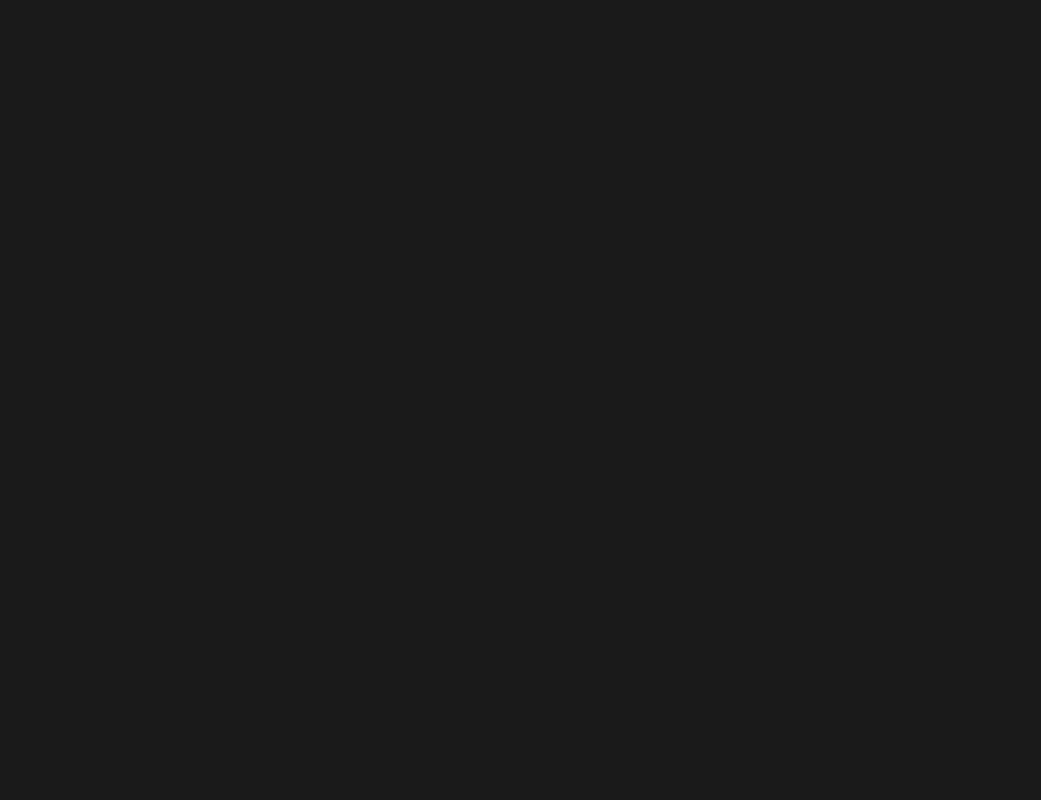
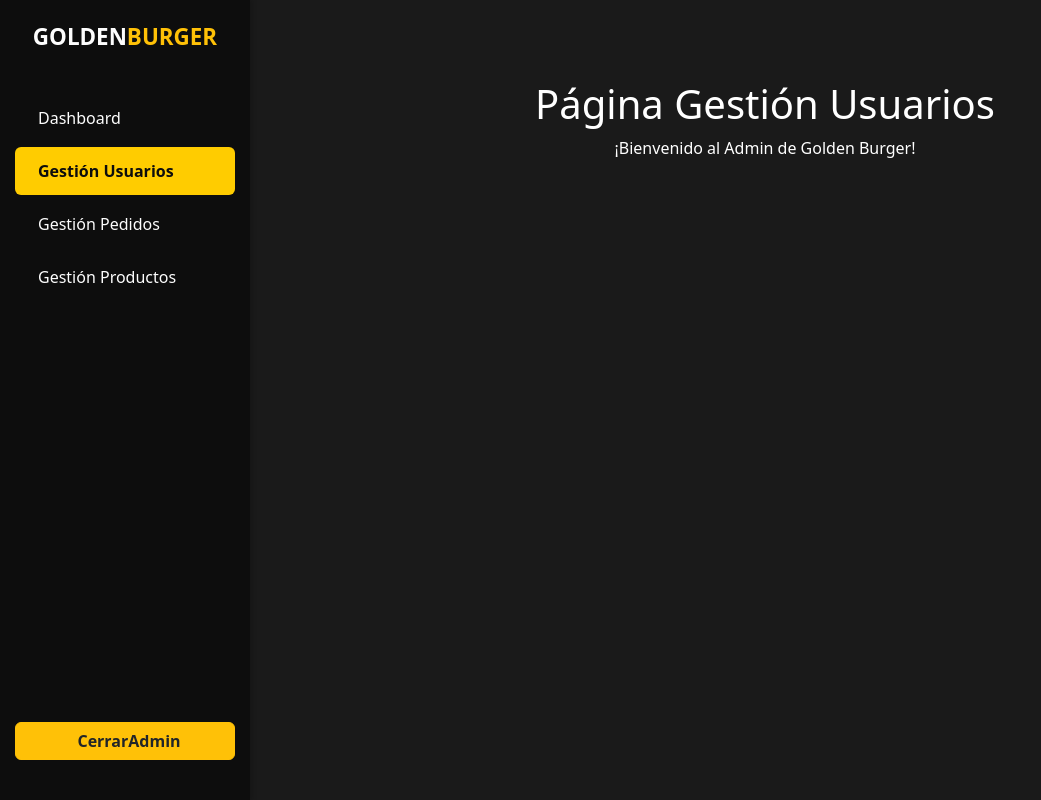
Before and after one commit to Fblink88/appBurguer-React, a React (Vite) app: page /admin/gestion-usuarios in a window 1280 px wide. Before the commit this address had no page. Shown: the whole page, without its empty margins (0-1041 px from the left). Built offline with nearby package versions, Linux system fonts and the light colour scheme.

Commit message:
Creada la base para las paginas Admin

```diff
--- a/src/App.jsx
+++ b/src/App.jsx
@@ -3,6 +3,10 @@ import InicioPag from './pages/client/InicioPag';
 import CatalogoPag from './pages/client/CatalogoPag';
 import NosotrosPag from './pages/client/NosotrosPag';
 import ContactoPag from './pages/client/ContactoPag';
+import Dashboard from './pages/admin/Dashboard';
+import GestionPedidos from './pages/admin/GestionPedidos';
+import GestionProductos from './pages/admin/GestionProductos';
+import GestionUsuarios from './pages/admin/GestionUsuarios';
 
 
 //import viteLogo from '/vite.svg'
@@ -22,6 +26,10 @@ function App() {
         <Route path="/catalogo" element={<CatalogoPag />} />
         <Route path="/nosotros" element={<NosotrosPag />} />
         <Route path="/contacto" element={<ContactoPag />} />
+        <Route path="/admin/dashboard" element={<Dashboard />} />
+        <Route path="/admin/gestion-pedidos" element={<GestionPedidos />} />
+        <Route path="/admin/gestion-productos" element={<GestionProductos />} />
+        <Route path="/admin/gestion-usuarios" element={<GestionUsuarios />} />
 
 
       </Routes>
--- a/src/components/HeaderComp.jsx
+++ b/src/components/HeaderComp.jsx
@@ -43,9 +43,9 @@ export default function HeaderComp() {
         <Navbar.Toggle aria-controls="basic-navbar-nav" />
         <Navbar.Collapse id="basic-navbar-nav">
 
-          {/* <Nav> reemplaza al <ul>. 'mx-auto' lo centra. */}
+
           <Nav className="mx-auto">
-            {/* <Nav.Link> reemplaza al <li> y <a>. Lo convertimos en NavLink para el estilo 'active'. */}
+
             <Nav.Link as={NavLink} to="/inicio" className="fw-bold">INICIO</Nav.Link>
             <Nav.Link as={NavLink} to="/catalogo" className="fw-bold">CATÁLOGO</Nav.Link>
             <Nav.Link as={NavLink} to="/nosotros" className="fw-bold">NOSOTROS</Nav.Link>
--- /dev/null
+++ b/src/components/Sidebar.jsx
@@ -0,0 +1,60 @@
+import React from 'react';
+import { NavLink, Link } from 'react-router-dom';
+import '../styles/estilosAdmin.css';
+import Nav from 'react-bootstrap/Nav';
+
+export default function Sidebar({ adminName, onLogoutAdmin }) {
+  return (
+    <aside className="sidebar-admin">
+      <div className="sidebar-header">
+        <Link to="/admin/dashboard" className="sidebar-logo">
+          {/* CAMBIO 1: Separamos GOLDEN y BURGER para controlarlos */}
+          <strong>
+            <span>GOLDEN</span>
+            <span className="text-warning">BURGER</span>
+          </strong>
+        </Link>
+        {adminName && <p className="sidebar-greeting">Bienvenido, {adminName}</p>}
+      </div>
+            <Nav className="sidebar-nav flex-column" variant="pills" defaultActiveKey="/admin/dashboard">
+
+        {/* CAMBIO: Cada Nav.Link ahora tiene dos spans para el texto */}
+        <Nav.Link as={NavLink} to="/admin/dashboard">
+          <i className="bi bi-speedometer2 me-2"></i>
+          <span className="nav-link-text-full">Dashboard</span>
+          <span className="nav-link-text-short">Dashboard</span>
+        </Nav.Link>
+
+        <Nav.Link as={NavLink} to="/admin/gestion-usuarios">
+          <i className="bi bi-people me-2"></i>
+          <span className="nav-link-text-full">Gestión Usuarios</span>
+          <span className="nav-link-text-short">Usuarios</span>
+        </Nav.Link>
+
+        <Nav.Link as={NavLink} to="/admin/gestion-pedidos">
+          <i className="bi bi-receipt me-2"></i>
+          <span className="nav-link-text-full">Gestión Pedidos</span>
+          <span className="nav-link-text-short">Pedidos</span>
+        </Nav.Link>
+
+        <Nav.Link as={NavLink} to="/admin/gestion-productos">
+          <i className="bi bi-box-seam me-2"></i>
+          <span className="nav-link-text-full">Gestión Productos</span>
+          <span className="nav-link-text-short">Productos</span>
+        </Nav.Link>
+
+      </Nav>
+
+      <div className="sidebar-footer">
+        <button className="btn btn-warning text-dark fw-semibold w-100" onClick={onLogoutAdmin}>
+          <i className="bi bi-box-arrow-left me-2"></i>
+          {/* CAMBIO 2: Separamos Cerrar y Admin */}
+          <span className="btn-text-stacked">
+            <span>Cerrar</span>
+            <span>Admin</span>
+          </span>
+        </button>
+      </div>
+    </aside>
+  );
+}
--- a/src/main.jsx
+++ b/src/main.jsx
@@ -8,6 +8,7 @@ import App from './App.jsx';
 import 'bootstrap/dist/css/bootstrap.min.css';
 import './index.css';
 
+
 createRoot(document.getElementById('root')).render(
   <StrictMode>
     <BrowserRouter>
--- a/src/pages/admin/dashboard.jsx
+++ b/src/pages/admin/dashboard.jsx
@@ -0,0 +1,25 @@
+import React from 'react';
+import Sidebar from '../../components/Sidebar';
+
+
+function Dashboard() {
+  const handleAdminLogout = () => {
+    console.log("Cerrando sesión del administrador...");
+  };
+
+  return (
+
+    <div className="admin-layout">
+      <Sidebar onLogoutAdmin={handleAdminLogout} />
+
+      <main className="admin-content">
+        <div className="container py-5 text-center">
+          <h1>Página Dashboard</h1>
+          <p>¡Bienvenido al Admin de Golden Burger!</p>
+        </div>
+      </main>
+    </div>
+  );
+}
+
+export default Dashboard;
--- a/src/pages/admin/gestionPedidos.jsx
+++ b/src/pages/admin/gestionPedidos.jsx
@@ -0,0 +1,25 @@
+import React from 'react';
+import Sidebar from '../../components/Sidebar';
+
+
+function GestionPedidos() {
+  const handleAdminLogout = () => {
+    console.log("Cerrando sesión del administrador...");
+  };
+
+  return (
+
+    <div className="admin-layout">
+      <Sidebar onLogoutAdmin={handleAdminLogout} />
+
+      <main className="admin-content">
+        <div className="container py-5 text-center">
+          <h1>Página Gestión Pedidos</h1>
+          <p>¡Bienvenido al Admin de Golden Burger!</p>
+        </div>
+      </main>
+    </div>
+  );
+}
+
+export default GestionPedidos;
--- a/src/pages/admin/gestionProductos.jsx
+++ b/src/pages/admin/gestionProductos.jsx
@@ -0,0 +1,25 @@
+import React from 'react';
+import Sidebar from '../../components/Sidebar';
+
+
+function GestionProductos() {
+  const handleAdminLogout = () => {
+    console.log("Cerrando sesión del administrador...");
+  };
+
+  return (
+
+    <div className="admin-layout">
+      <Sidebar onLogoutAdmin={handleAdminLogout} />
+
+      <main className="admin-content">
+        <div className="container py-5 text-center">
+          <h1>Página Gestión  Productos</h1>
+          <p>¡Bienvenido al Admin de Golden Burger!</p>
+        </div>
+      </main>
+    </div>
+  );
+}
+
+export default GestionProductos;
--- a/src/pages/admin/gestionUsuarios.jsx
+++ b/src/pages/admin/gestionUsuarios.jsx
@@ -0,0 +1,25 @@
+import React from 'react';
+import Sidebar from '../../components/Sidebar';
+
+
+function GestionUsuarios() {
+  const handleAdminLogout = () => {
+    console.log("Cerrando sesión del administrador...");
+  };
+
+  return (
+
+    <div className="admin-layout">
+      <Sidebar onLogoutAdmin={handleAdminLogout} />
+
+      <main className="admin-content">
+        <div className="container py-5 text-center">
+          <h1>Página Gestión  Usuarios</h1>
+          <p>¡Bienvenido al Admin de Golden Burger!</p>
+        </div>
+      </main>
+    </div>
+  );
+}
+
+export default GestionUsuarios;
--- a/src/styles/estilosAdmin.css
+++ b/src/styles/estilosAdmin.css
@@ -1,203 +1,135 @@
-body {
-  margin: 0;
-  font-family: Arial, sans-serif;
-  background: #f4f4f4;
+/* --- ESTILOS DEL LAYOUT PRINCIPAL DEL ADMIN --- */
+.admin-layout {
   display: flex;
+  align-items: flex-start;
 }
 
-/* Sidebar */
-.sidebar {
-  width: 220px;
-  height: 100vh;
-  background: #2c3e50;
-  color: white;
-  padding-top: 30px;
-  position: fixed;
-  left: 0;
-  top: 0;
+.admin-content {
+  flex-grow: 1;
+  padding: 2rem;
+  background-color: #1a1a1a;
+}
+
+/* --- ESTILOS PARA LA BARRA LATERAL (SIDEBAR) --- */
+.sidebar-admin {
+  width: 250px;
+  background-color: #0d0d0d;
+  color: #fdfdfd;
+  padding-top: 20px;
+  padding-bottom: 20px;
   display: flex;
   flex-direction: column;
-}
-.sidebar h2 {
-  text-align: center;
-  margin-bottom: 30px;
-}
-.sidebar ul {
-  list-style: none;
-  padding: 0;
-  flex-grow: 1;
-}
-.sidebar ul li {
-  padding: 15px;
-  cursor: pointer;
-  transition: background 0.3s;
-}
-.sidebar ul li:hover {
-  background: #34495e;
-}
-.sidebar ul li a {
-  color: white;
-  text-decoration: none;
-  display: block;
+  box-shadow: 2px 0 5px rgba(0, 0, 0, 0.2);
+  position: sticky;
+  top: 0;
+  height: 100vh;
+  flex-shrink: 0;
+  transition: width 0.3s ease-in-out; /* Transición suave para el cambio de ancho */
 }
 
-.sidebar .logout {
-  padding: 20px;
+/* --- Encabezado del Sidebar --- */
+.sidebar-header {
+  padding: 0 20px 30px;
+  text-align: center;
 }
-.sidebar .logout a {
+
+.sidebar-logo {
+  color: #fdfdfd;
+  text-decoration: none;
+  font-size: 1.4rem;
   display: block;
-  background: #f39c12;
-  color: white;
-  text-align: center;
-  padding: 10px;
-  border-radius: 8px;
-  text-decoration: none;
+  margin-bottom: 10px;
+}
+
+/* --- ESTILOS PARA LOS ENLACES DE NAVEGACIÓN --- */
+
+.sidebar-admin .nav-link-text-short {
+  display: none;
+}
+
+.sidebar-admin .sidebar-nav {
+  padding-left: 15px;
+  padding-right: 15px;
+}
+
+.sidebar-admin .sidebar-nav .nav-link {
+  color: #fdfdfd !important;
+  font-weight: 500;
+  transition: background-color 0.2s, color 0.2s;
+  margin-bottom: 5px;
+  display: flex;
+  align-items: center;
+  padding: 12px 15px;
+}
+
+.sidebar-admin .sidebar-nav .nav-link:hover {
+  background-color: rgba(255, 204, 0, 0.1);
+  color: #ffcc00 !important;
+}
+
+.sidebar-admin .sidebar-nav.nav-pills .nav-link.active {
+  background-color: #ffcc00 !important;
+  color: #0d0d0d !important;
   font-weight: bold;
 }
 
-/* Contenido */
-.content {
-  margin-left: 220px;
-  padding: 20px;
-  width: calc(100% - 220px);
+.sidebar-admin .sidebar-nav.nav-pills .nav-link.active i {
+  color: #0d0d0d !important;
 }
 
-.cards {
-  display: grid;
-  grid-template-columns: repeat(auto-fit, minmax(180px, 1fr));
-  gap: 15px;
-  margin-bottom: 30px;
-}
-.card {
-  background: white;
-  padding: 15px;
-  border-radius: 12px;
-  box-shadow: 0 2px 6px rgba(0,0,0,0.1);
-  text-align: center;
-  font-size: 0.9rem;
+/* --- Pie de página del Sidebar --- */
+.sidebar-footer {
+  padding: 20px 15px;
+  margin-top: auto;
 }
 
-/* Contenedor de gráficos */
-.charts {
-  display: grid;
-  grid-template-columns: repeat(auto-fit, minmax(280px, 1fr));
-  gap: 20px;
+/* --- ESTILOS RESPONSIVOS (MEDIA QUERY) --- */
+@media (max-width: 992px) {
+  .sidebar-admin {
+    width: 150px;
+    text-align: center;
+  }
+
+  .sidebar-logo strong span {
+    display: block;
+    line-height: 1.1;
+  }
+
+  /* AHORA, EN LUGAR DE OCULTAR TODO EL TEXTO: */
+  /* Ocultamos el texto largo */
+  .sidebar-admin .nav-link-text-full {
+    display: none;
+  }
+
+  /* Y mostramos el texto corto */
+  .sidebar-admin .nav-link-text-short {
+    display: inline; /* o block, según prefieras el alineamiento */
+  }
+
+  .sidebar-admin .sidebar-nav .nav-link {
+    justify-content: center; /* Centramos el contenido (ícono + texto corto) */
+  }
+
+  .sidebar-admin .sidebar-nav .nav-link i {
+    margin-right: 8px !important; /* Damos un pequeño espacio entre el ícono y el texto corto */
+  }
+
+  /* ... (el resto de los estilos para el footer y el botón se quedan igual) ... */
+  .sidebar-footer {
+    padding-left: 15px;
+    padding-right: 15px;
+  }
+  .sidebar-footer .btn {
+    width: 100%;
+    padding: 8px 5px;
+    min-height: 50px;
+  }
+  .sidebar-footer .btn-text-stacked span {
+    display: block;
+    line-height: 1.2;
+    font-size: 0.9rem;
+  }
+  .sidebar-footer .btn i {
+    display: none;
+  }
 }
-.chart-container {
-  background: white;
-  border-radius: 12px;
-  padding: 15px;
-  box-shadow: 0 2px 6px rgba(0,0,0,0.1);
-
-  /* Fijamos un alto estándar */
-  height: 320px;
-  display: flex;
-  flex-direction: column;
-}
-.chart-container h4 {
-  margin: 0 0 10px;
-  font-size: 1rem;
-  text-align: center;
-}
-.chart-container canvas {
-  flex: 1; /* el canvas ocupa todo el espacio disponible */
-  width: 100% !important;
-  height: 100% !important;
-}
-
-form.formPedidos {
-  margin-bottom: 20px;
-  display: flex;
-  gap: 10px;
-  flex-wrap: wrap;
-}
-form.formPedidos input,
-form.formPedidos select,
-form.formPedidos button {
-  padding: 10px;
-  border: 1px solid #ddd;
-  border-radius: 6px;
-  font-size: 14px;
-}
-form.formPedidos button.btn-agregar {
-  background: #27ae60;
-  color: white;
-  cursor: pointer;
-  border: none;
-  font-weight: bold;
-}
-form.formPedidos button.btn-agregar:hover {
-  background: #219150;
-}
-
-table {
-  width: 100%;
-  border-collapse: collapse;
-  background: white;
-  border-radius: 8px;
-  overflow: hidden;
-  box-shadow: 0 2px 6px rgba(0,0,0,0.1);
-}
-th, td {
-  padding: 12px 15px;
-  border-bottom: 1px solid #ddd;
-  text-align: left;
-}
-th {
-  background: #2980b9;
-  color: white;
-}
-tr:hover {
-  background: #f1f1f1;
-}
-button.deleteBtn {
-  background: #c0392b;
-  color: white;
-  border: none;
-  padding: 5px 10px;
-  border-radius: 5px;
-  cursor: pointer;
-}
-button.deleteBtn:hover {
-  background: #a93226;
-}
-
-/* === Gestión de Clientes === */
-table {
-  width: 100%;
-  border-collapse: collapse;
-  background: white;
-  border-radius: 8px;
-  overflow: hidden;
-  box-shadow: 0 2px 6px rgba(0,0,0,0.1);
-  margin-top: 20px;
-}
-
-th, td {
-  padding: 12px 15px;
-  border-bottom: 1px solid #ddd;
-  text-align: left;
-}
-
-th {
-  background: #2980b9;
-  color: white;
-}
-
-tr:hover {
-  background: #f1f1f1;
-}
-
-.deleteBtn {
-  background: #c0392b;
-  color: white;
-  border: none;
-  padding: 5px 10px;
-  border-radius: 5px;
-  cursor: pointer;
-  transition: background 0.3s;
-}
-
-.deleteBtn:hover {
-  background: #a93226;
-}
```
